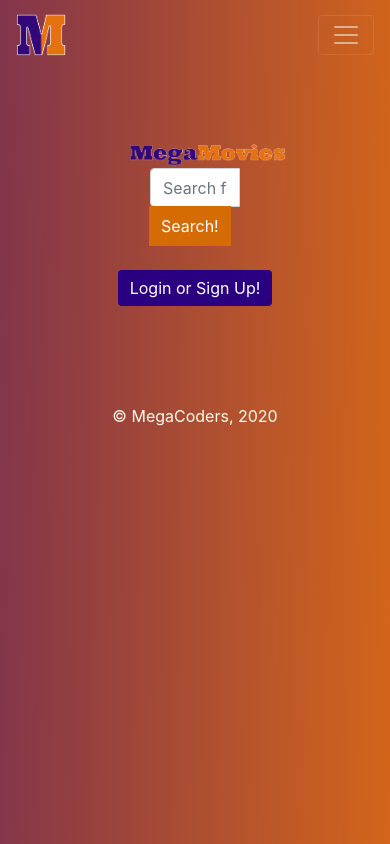
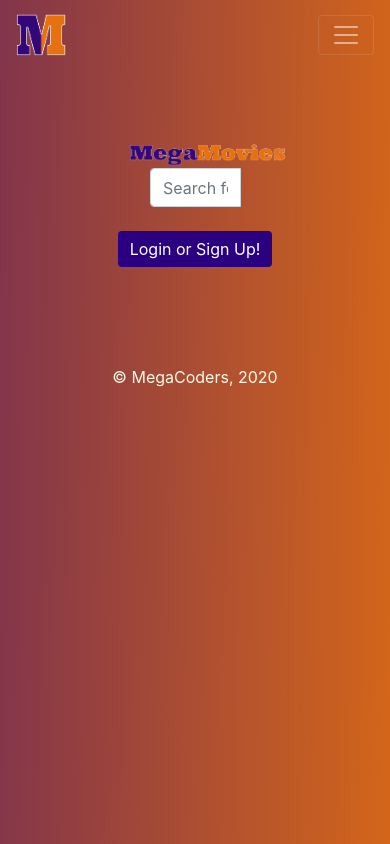
Before and after one commit to castleman12/MovieSearchCLIENT, a React (Create React App) app: page / in a window 390 px wide. Built offline with nearby package versions, Linux system fonts and the light colour scheme; what react-alert-template-basic would draw is missing.

Commit message:
made search button responsive

```diff
--- a/src/components/Pages/Home.css
+++ b/src/components/Pages/Home.css
@@ -40,7 +40,8 @@
 }
 
 #search {
-    margin-top: -1.5px;
+
+    margin-top: -1.5;
     padding-top: 8px;
     padding-bottom: 8px;
     background-color: rgb(212, 107, 3);
@@ -58,3 +59,9 @@
     height: 39px;
     margin-top: -1px;
   }
+
+ @media screen and (max-width: 800px)  {
+      #search {
+          display: none;
+      }
+  }
```
